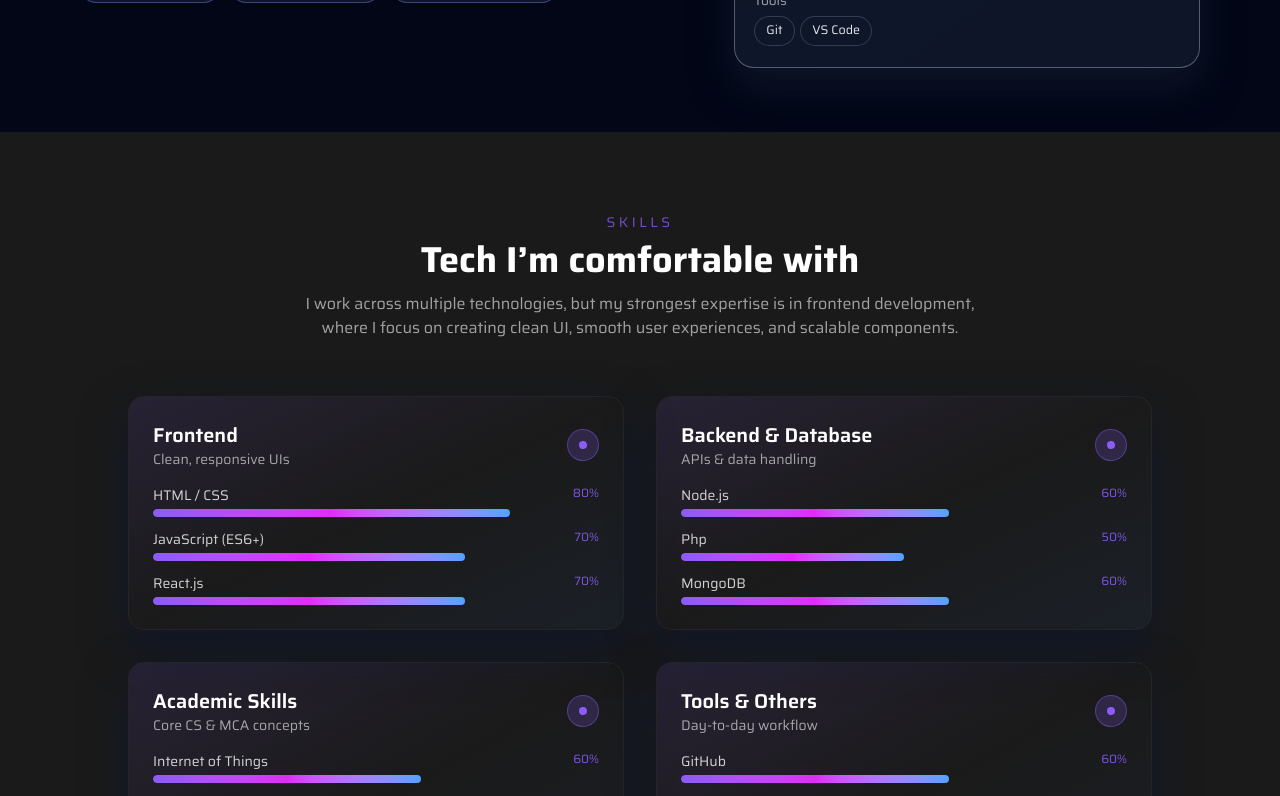
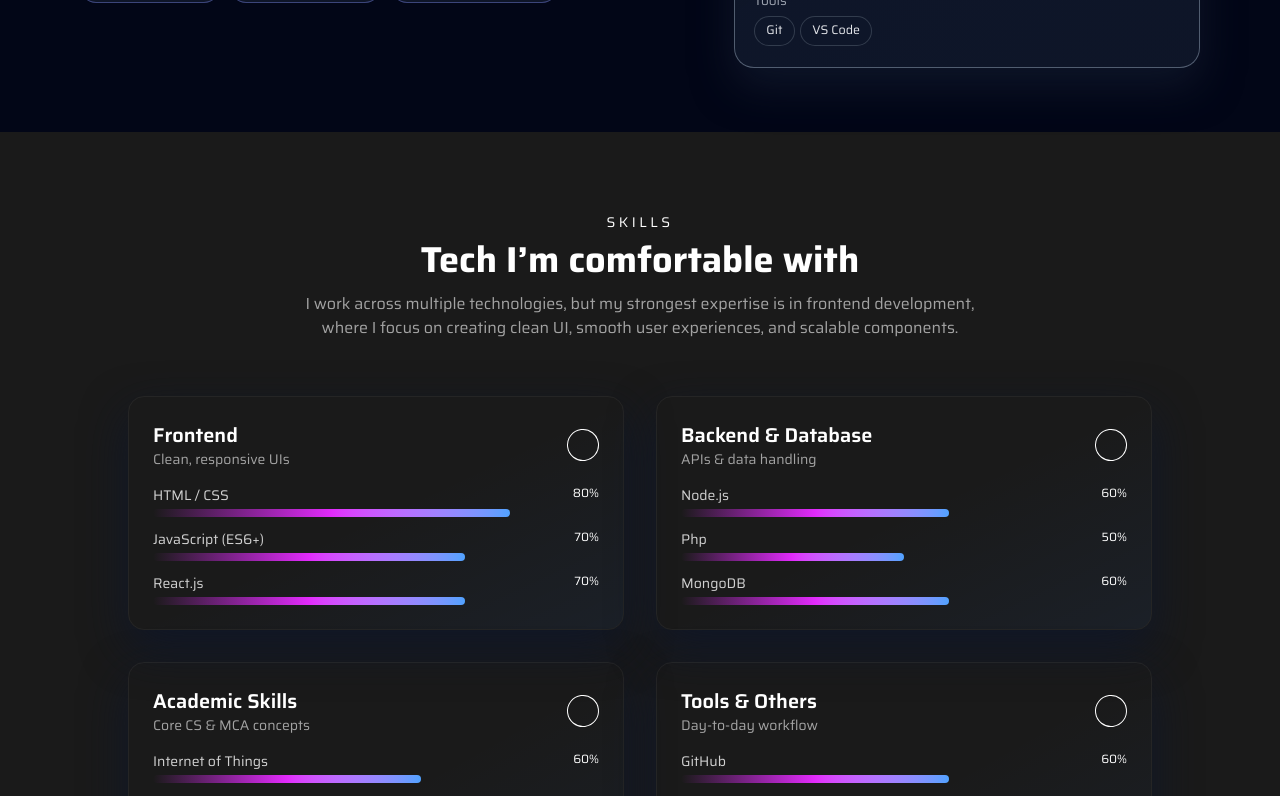
Before and after one commit to Shristi703/Portfolio, a React (Vite) app: page / in a window 1280 px wide. Shown: the part 1340-2136 px from the top of the page. Built offline with nearby package versions, Linux system fonts and the light colour scheme.

Commit message:
first commit

```diff
--- a/package.json
+++ b/package.json
@@ -1,5 +1,6 @@
 {
   "name": "portfolio",
+  "homepage": "https://github.com/Shristi703/Portfolio/",
   "private": true,
   "version": "0.0.0",
   "type": "module",
@@ -7,7 +8,9 @@
     "dev": "vite",
     "build": "vite build",
     "lint": "eslint .",
-    "preview": "vite preview"
+    "preview": "vite preview",
+    "predeploy": "npm run build",
+  "deploy": "gh-pages -d dist"
   },
   "dependencies": {
     "@tailwindcss/vite": "^4.1.17",
--- a/src/index.css
+++ b/src/index.css
@@ -6,15 +6,6 @@
     font-family: Saira,sans-serif;
 }
 
-@theme{
-    --color-dark-100:#lalala;
-    --color-dark-200:#lflflf;
-    --color-dark-300:#2d2d2d;
-    --color-dark-400:#3d3d3d;
-    --color-purple:#8B5CF6;
-    --color-pink:#EC4899;
-    --color-blue:#3B82F6;
-}
 
 
 
--- a/src/pages/Home.jsx
+++ b/src/pages/Home.jsx
@@ -1,11 +1,11 @@
 
-import React from 'react';
+/*import React from 'react';
 import Hero from '../components/Hero';
 import About from '../components/About';
 import Skills from '../components/Skills';
 import Projects from '../components/Projects';
+import Social from '../components/Social';
 import Contact from '../components/Contact';
-import Social from '../components/Social';
 import Footer from '../components/Footer';
 
 
@@ -48,3 +48,67 @@ const Home = () => {
 }
 
 export default Home;
+*/
+
+
+
+
+
+
+
+
+
+
+
+
+
+
+
+
+
+
+import React from 'react';
+import Hero from '../components/Hero';
+import About from '../components/About';
+import Skills from '../components/Skills';
+import Projects from '../components/Projects';
+import Social from '../components/Social';
+import Contact from '../components/Contact';
+import Footer from '../components/Footer';
+
+
+const Home = () => {
+    return (
+        <>
+            <section id="home">
+                <Hero />
+            </section>
+
+            <section id="about">
+                <About />
+            </section>
+
+            <section id="skills">
+                <Skills />
+            </section>
+
+            <section id="projects">
+                <Projects />
+            </section>
+
+            <section id="social">
+                <Social/>
+            </section>
+
+            <section id="contact">
+                <Contact/>
+            </section>
+
+            <section id="footer">
+                <Footer/>
+            </section>
+        </>
+    );
+}
+
+export default Home;
--- a/vite.config.js
+++ b/vite.config.js
@@ -2,7 +2,8 @@ import { defineConfig } from 'vite'
 import react from '@vitejs/plugin-react'
 import tailwindcss from '@tailwindcss/vite'
 
-// https://vite.dev/config/
+ //https:vite.dev/config/
 export default defineConfig({
+ base: '/Portfolio/',
   plugins: [react(),tailwindcss()],
 })
```
